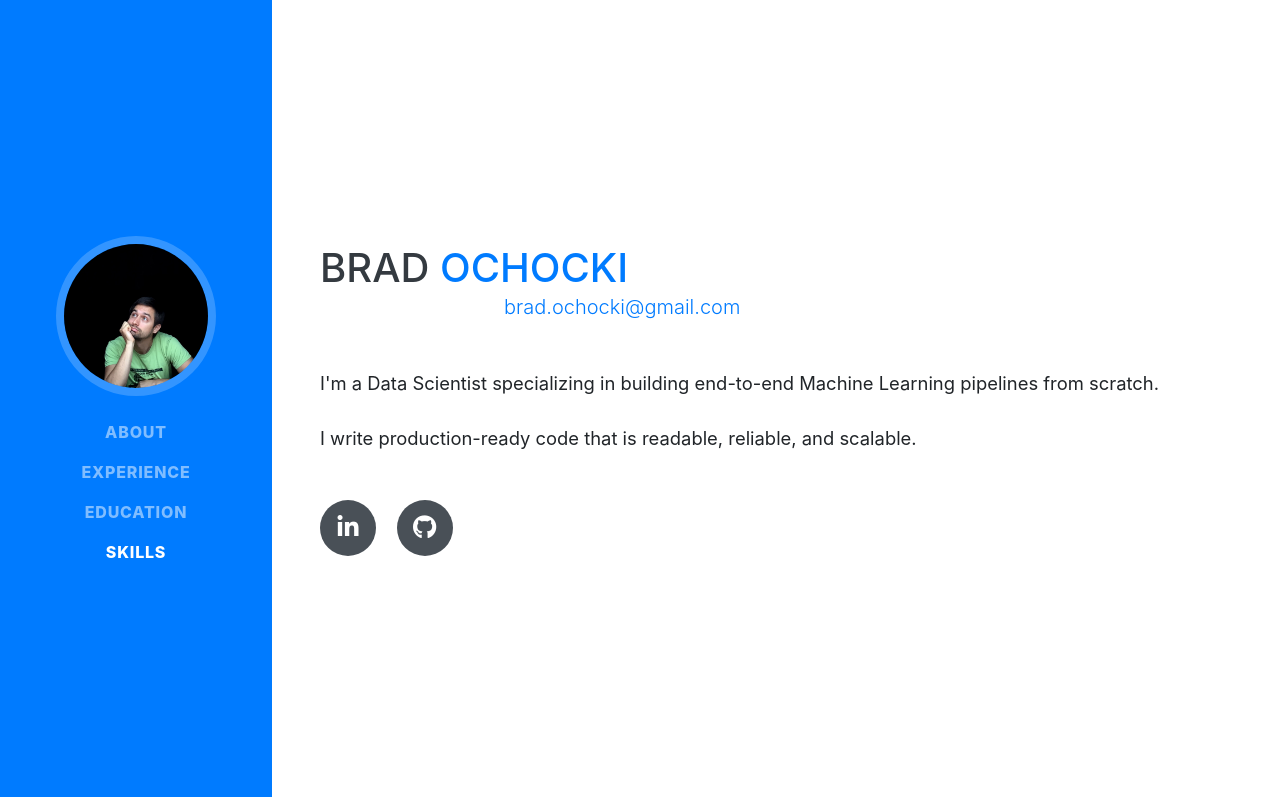
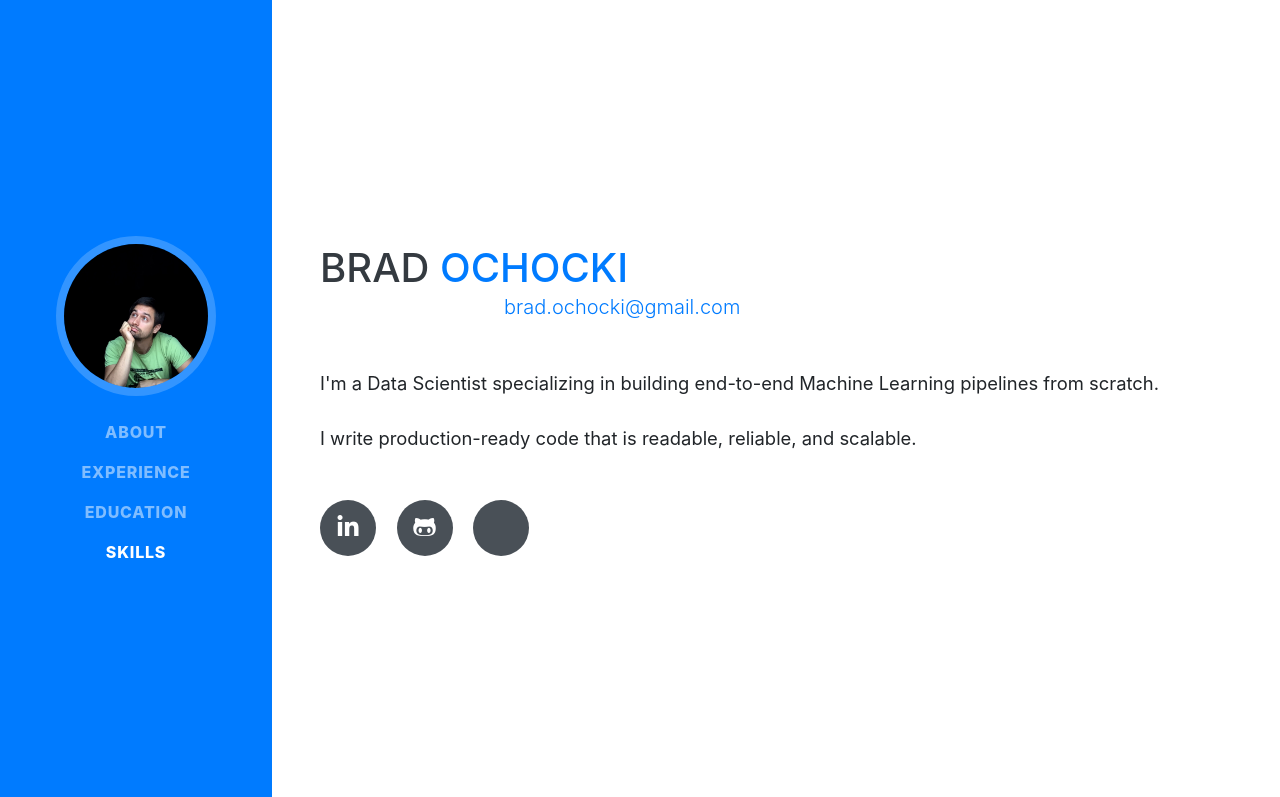
Before and after one commit to bochocki/bochocki.github.io, a website with bundled scripts: page index.html in a window 1280 px wide. Shown: the top 797 px of the page. Built offline with nearby package versions, Linux system fonts and the light colour scheme; a web font is replaced by a local one.

Commit message:
add google scholar link

```diff
--- a/index.html
+++ b/index.html
@@ -79,7 +79,10 @@ Skua: http://www.skua.onine -->
             <i class="fab fa-linkedin-in"></i>
           </a>
           <a href="https://github.com/bochocki" target="_blank">
-            <i class="fab fa-github"></i>
+            <i class="fab fa-github-alt"></i>
+          </a>
+          <a href="https://scholar.google.com/citations?user=e3tBl0wAAAAJ" target="_blank">
+            <i class="fab fa-quote-right"></i>
           </a>
         </div>
       </div>
```
